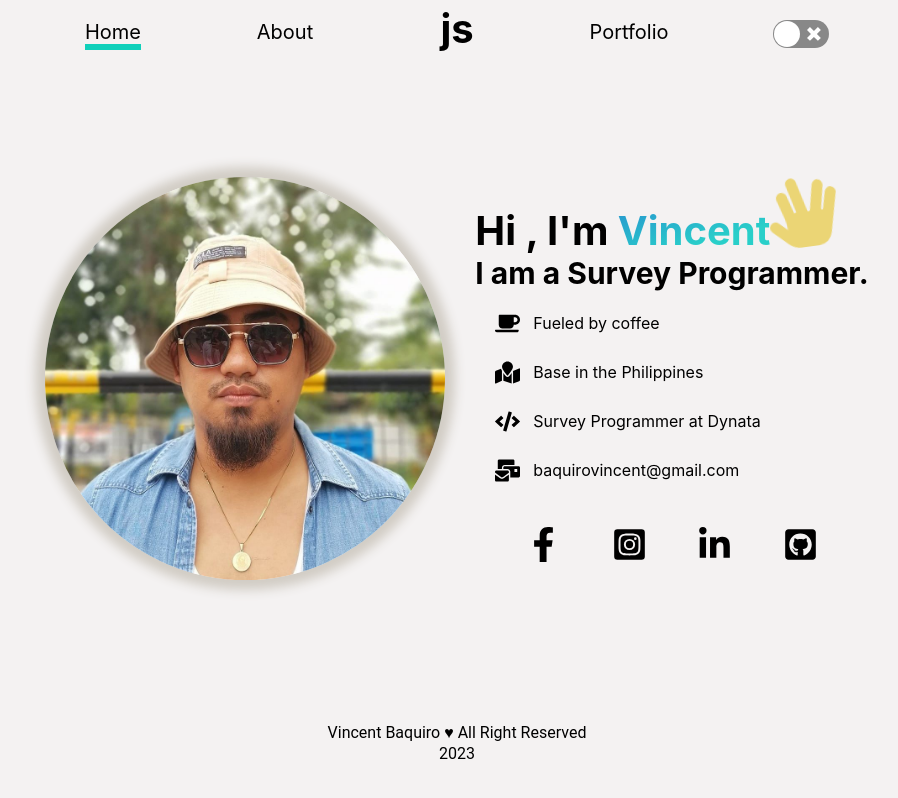
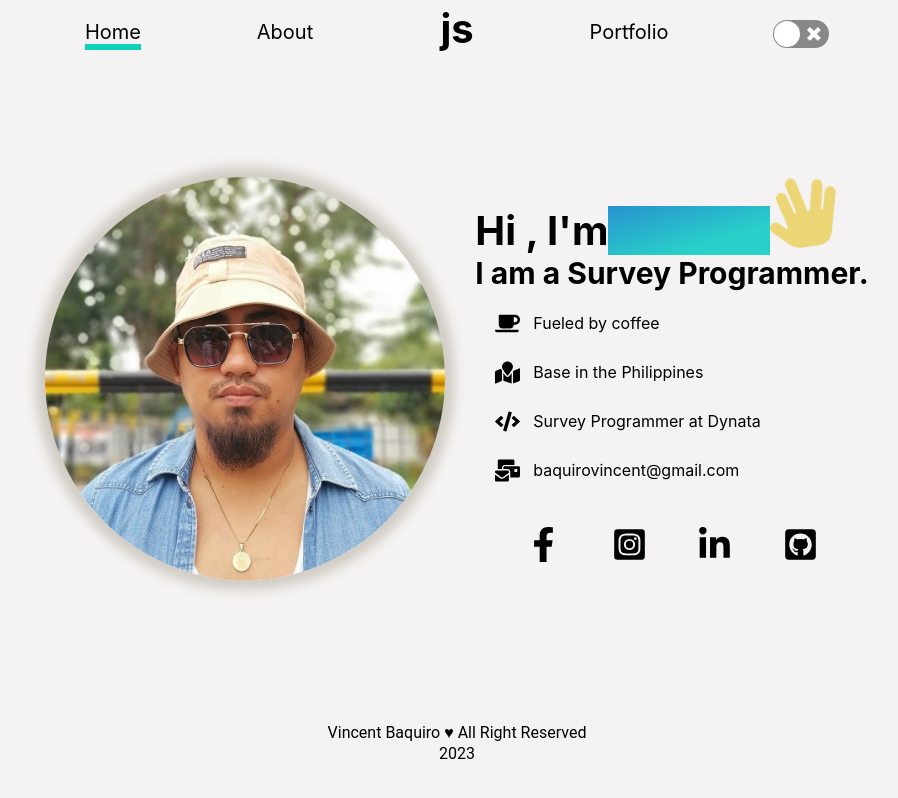
Before and after one commit to babyAnyd/porfoliobaks.github.io, a React (Create React App) app: page / in a window 1280 px wide. Shown: the top 798 px of the page, without its empty margins (183-1081 px from the left). Built offline with nearby package versions, Linux system fonts and the light colour scheme.

Commit message:
update porfolio css

```diff
--- a/src/Styles/main.css
+++ b/src/Styles/main.css
@@ -99,7 +99,6 @@ nav ul li a {
 #profile-name {
   background: #29CFC9;
   background: linear-gradient(to top left, #29CFC9 31%, #2792CF 100%);
-  -webkit-background-clip: text;
   -webkit-text-fill-color: transparent;
 }
 
```
Also changed, not shown: 1 other file (tests, documents, lock files or other folders).
